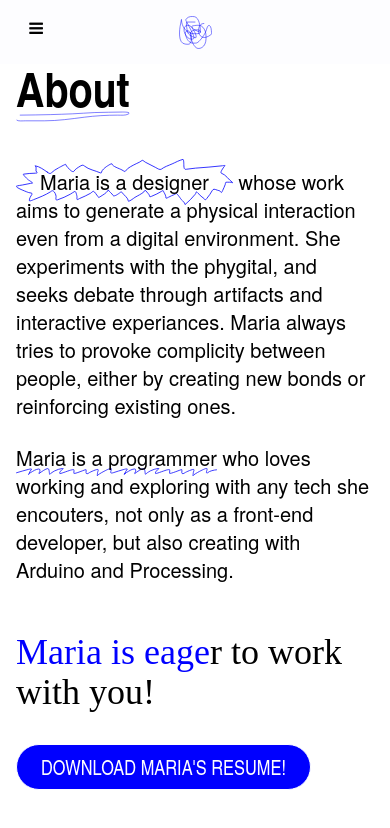
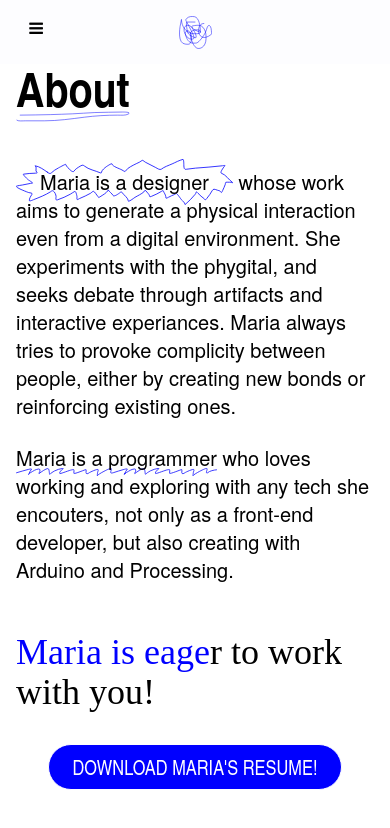
Before and after one commit to bleidbleid/myPortfolio, a Vue app: page /about in a window 390 px wide. Shown: the top 828 px of the page. Built offline with nearby package versions, Linux system fonts and the light colour scheme.

Commit message:
responsive align

```diff
--- a/src/views/About.vue
+++ b/src/views/About.vue
@@ -13,9 +13,9 @@
                     Maria is a programmer</span> who loves working and exploring with any tech she encouters, not
                 only as a front-end developer, but also creating with Arduino and Processing.
             </article>
-            <article class="mt-12 font-detail text-4xl"> <span class="font-detailed text-accent">Maria is eage</span>r to work with you!</article>
+            <article class="mt-12 font-detail text-4xl self-center md:self-start"> <span class="font-detailed text-accent">Maria is eage</span>r to work with you!</article>
             <a href="/MariaBladéCV.pdf" id="resume"
-                class="mt-18 hover:play uppercase text-xl border rounded-[50px] w-max mt-8 px-6 py-2 bg-accent text-background hover:bg-semantic "
+                class="mt-18 hover:play uppercase text-xl self-center md:self-start border rounded-[50px] w-max mt-8 px-6 py-2 bg-accent text-background hover:bg-semantic "
                 download>Download Maria's resume!</a>
 
         </section>
```
